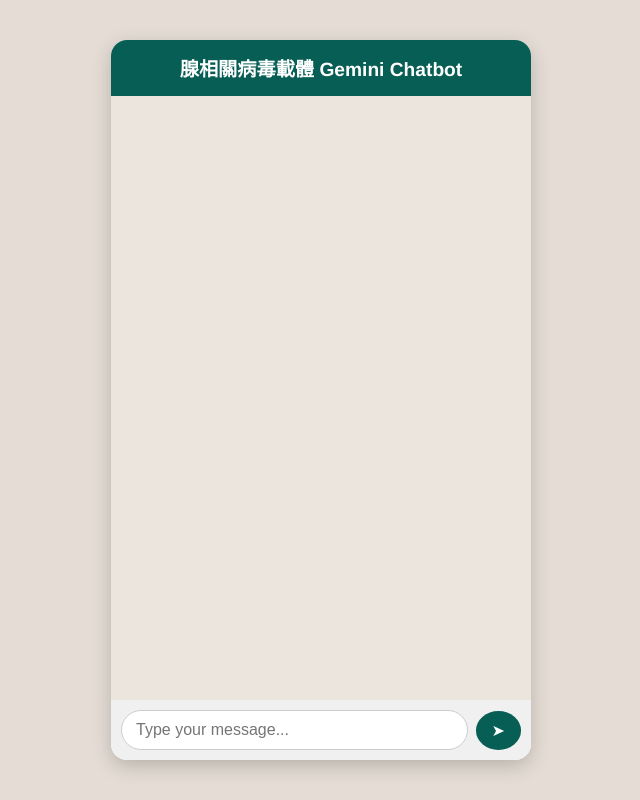
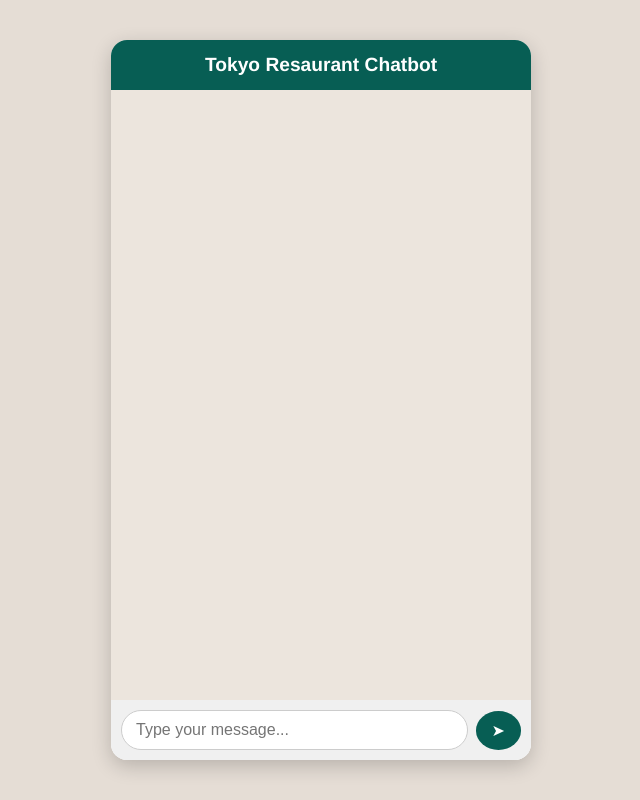
Before and after one commit to Char793/gemini-chat-frontend, a plain HTML site: page index.html in a window 1280 px wide. Shown: the whole page, without its empty margins (319-959 px from the left). Drawn offline with Linux system fonts and the light colour scheme.

Commit message:
Update index.html

```diff
--- a/index.html
+++ b/index.html
@@ -8,7 +8,7 @@
 </head>
 <body>
   <div class="chat-container">
-    <div class="chat-header">腺相關病毒載體 Gemini Chatbot</div>
+    <div class="chat-header">Tokyo Resaurant Chatbot</div>
 
     <div id="chat-box" class="chat-box"></div>
 
```
